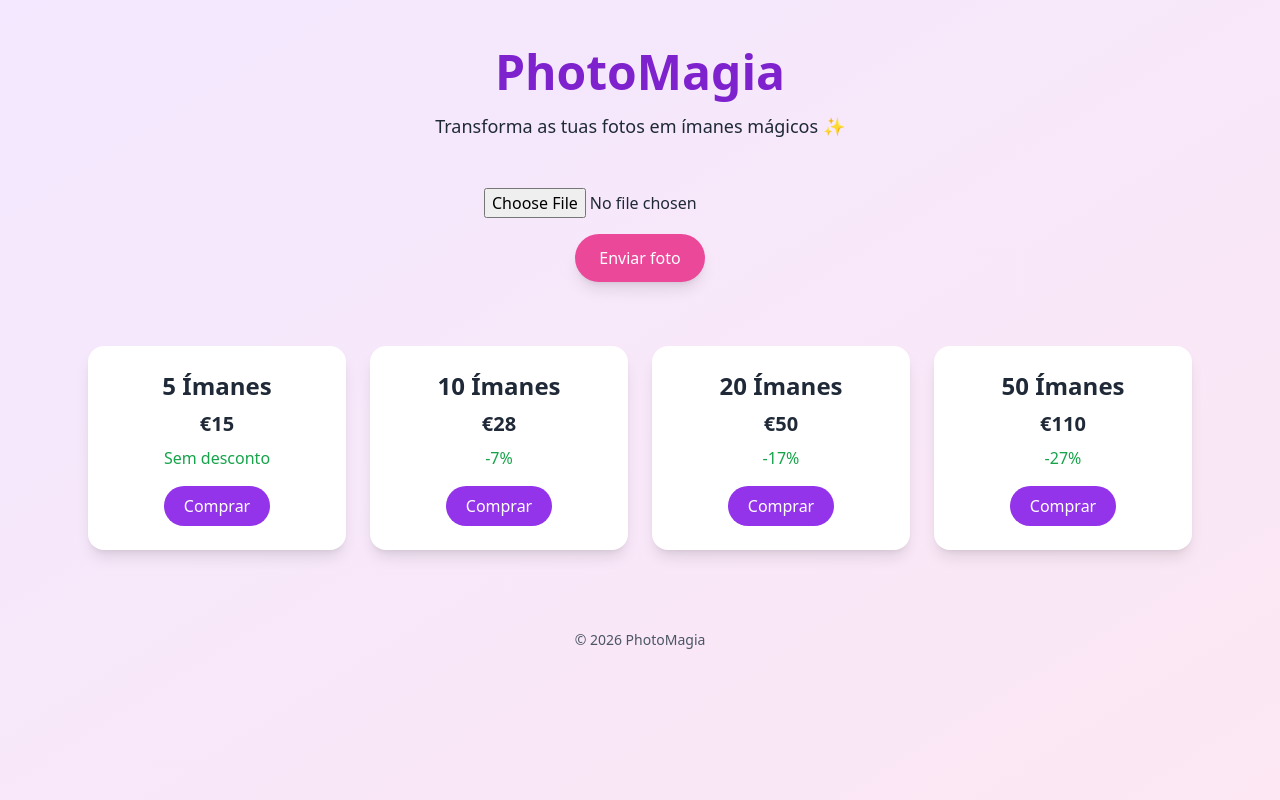
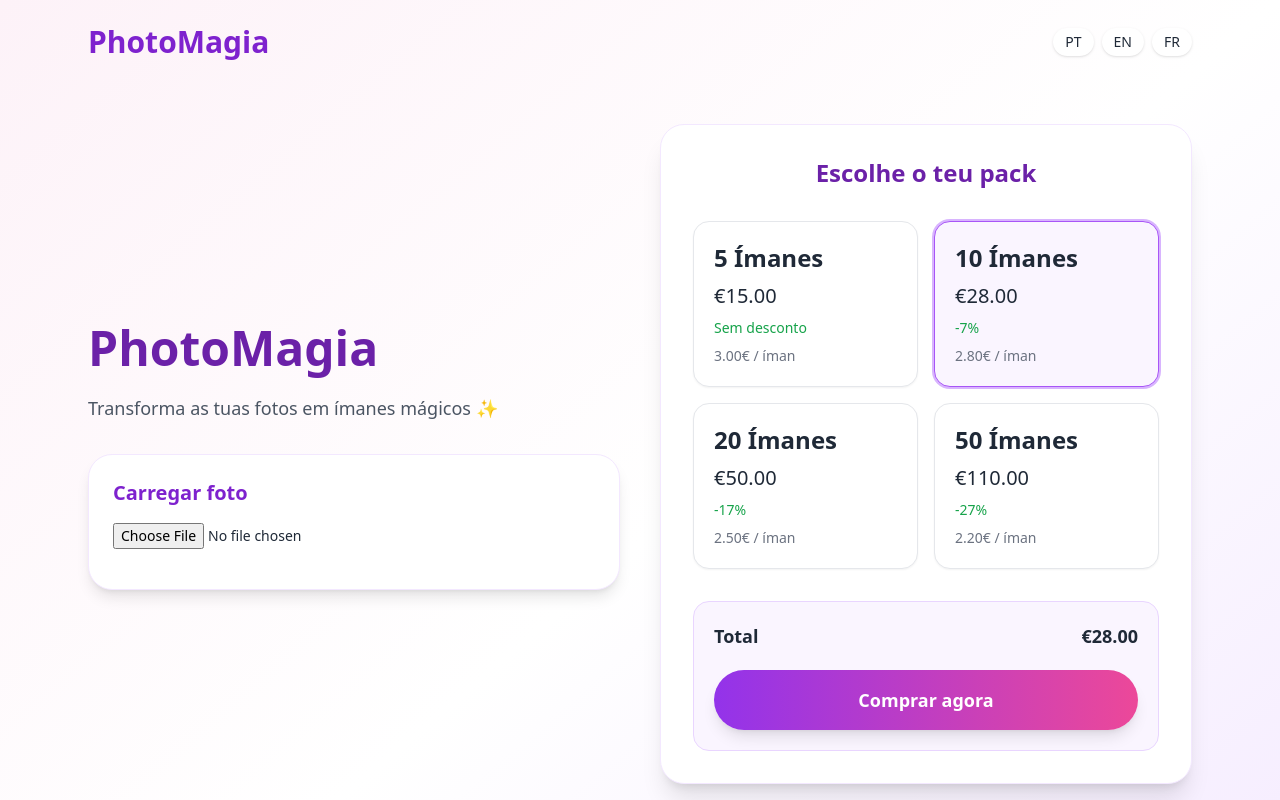
Before and after one commit to vivasara98-gif/photomagia, a React (Vite) app: page / in a window 1280 px wide. Shown: the top 800 px of the page. Built offline with nearby package versions, Linux system fonts and the light colour scheme.

Commit message:
novo layout photomagia

```diff
--- a/src/App.jsx
+++ b/src/App.jsx
@@ -1,70 +1,193 @@
-import { useState } from "react";
+import { useMemo, useState } from "react";
 
 export default function App() {
+  const [language, setLanguage] = useState("pt");
+  const [selectedPack, setSelectedPack] = useState(10);
+  const [file, setFile] = useState(null);
+
   const stripeLink = "https://buy.stripe.com/test_aFa7sMgcIbdsceM7XB0Fi00";
 
-  const packages = [
-    { qty: 5, price: 15, discount: "Sem desconto" },
-    { qty: 10, price: 28, discount: "-7%" },
-    { qty: 20, price: 50, discount: "-17%" },
-    { qty: 50, price: 110, discount: "-27%" }
+  const content = {
+    pt: {
+      title: "PhotoMagia",
+      subtitle: "Transforma as tuas fotos em ímanes mágicos ✨",
+      upload: "Carregar foto",
+      choosePack: "Escolhe o teu pack",
+      buy: "Comprar agora",
+      howItWorks: "Como funciona",
+      step1: "1. Escolhe o pack",
+      step2: "2. Carrega a tua foto",
+      step3: "3. Finaliza a compra",
+      preview: "Pré-visualização",
+      footer: "Ímanes personalizados 5x5cm",
+    },
+    en: {
+      title: "PhotoMagia",
+      subtitle: "Turn your photos into magical magnets ✨",
+      upload: "Upload photo",
+      choosePack: "Choose your pack",
+      buy: "Buy now",
+      howItWorks: "How it works",
+      step1: "1. Choose your pack",
+      step2: "2. Upload your photo",
+      step3: "3. Complete your purchase",
+      preview: "Preview",
+      footer: "Custom 5x5cm magnets",
+    },
+    fr: {
+      title: "PhotoMagia",
+      subtitle: "Transformez vos photos en aimants magiques ✨",
+      upload: "Télécharger une photo",
+      choosePack: "Choisissez votre pack",
+      buy: "Acheter maintenant",
+      howItWorks: "Comment ça marche",
+      step1: "1. Choisissez le pack",
+      step2: "2. Téléchargez votre photo",
+      step3: "3. Finalisez l'achat",
+      preview: "Aperçu",
+      footer: "Aimants personnalisés 5x5cm",
+    },
+  };
+
+  const packs = [
+    { qty: 5, price: 15, unit: "3.00€ / íman", discount: "Sem desconto" },
+    { qty: 10, price: 28, unit: "2.80€ / íman", discount: "-7%" },
+    { qty: 20, price: 50, unit: "2.50€ / íman", discount: "-17%" },
+    { qty: 50, price: 110, unit: "2.20€ / íman", discount: "-27%" },
   ];
+
+  const current = content[language];
+  const previewUrl = useMemo(() => (file ? URL.createObjectURL(file) : null), [file]);
 
   const handlePay = () => {
     window.location.href = stripeLink;
   };
 
+  const handleFileChange = (e) => {
+    const selected = e.target.files?.[0];
+    if (selected) setFile(selected);
+  };
+
   return (
-    <div className="min-h-screen bg-gradient-to-br from-purple-100 to-pink-100 text-gray-800">
+    <div className="min-h-screen bg-gradient-to-br from-pink-50 via-white to-purple-100 text-gray-800">
+      <header className="max-w-6xl mx-auto px-6 py-6 flex justify-between items-center">
+        <div className="text-3xl font-bold text-purple-700">PhotoMagia</div>
+        <div className="space-x-2">
+          <button onClick={() => setLanguage("pt")} className="px-3 py-1 bg-white rounded-full shadow text-sm">
+            PT
+          </button>
+          <button onClick={() => setLanguage("en")} className="px-3 py-1 bg-white rounded-full shadow text-sm">
+            EN
+          </button>
+          <button onClick={() => setLanguage("fr")} className="px-3 py-1 bg-white rounded-full shadow text-sm">
+            FR
+          </button>
+        </div>
+      </header>
 
-      {/* Header */}
-      <div className="text-center py-12">
-        <h1 className="text-5xl font-bold text-purple-700">PhotoMagia</h1>
-        <p className="text-lg mt-4">Transforma as tuas fotos em ímanes mágicos ✨</p>
-      </div>
+      <section className="max-w-6xl mx-auto px-6 py-10 grid lg:grid-cols-2 gap-10 items-center">
+        <div>
+          <h1 className="text-5xl font-bold text-purple-800 leading-tight">
+            {current.title}
+          </h1>
+          <p className="mt-4 text-lg text-gray-600">
+            {current.subtitle}
+          </p>
 
-      {/* Upload */}
-      <div className="text-center mb-16">
-        <input type="file" className="mb-4"/>
-        <br/>
-        <button className="bg-pink-500 text-white px-6 py-3 rounded-full shadow-lg">
-          Enviar foto
-        </button>
-      </div>
-
-      {/* Packages */}
-      <div className="max-w-6xl mx-auto grid md:grid-cols-4 gap-6 px-6 pb-20">
-        {packages.map((pack, index) => (
-          <div key={index} className="bg-white p-6 rounded-2xl shadow-lg text-center">
-
-            <h2 className="text-2xl font-bold mb-2">
-              {pack.qty} Ímanes
+          <div className="mt-8 bg-white rounded-3xl shadow-lg p-6 border border-purple-100">
+            <h2 className="text-xl font-semibold mb-4 text-purple-700">
+              {current.upload}
             </h2>
 
-            <p className="text-xl font-semibold mb-2">
-              €{pack.price}
-            </p>
+            <input
+              type="file"
+              accept="image/*"
+              onChange={handleFileChange}
+              className="block w-full text-sm mb-4"
+            />
 
-            <p className="text-green-600 mb-4">
-              {pack.discount}
-            </p>
+            {previewUrl && (
+              <div>
+                <p className="text-sm text-gray-600 mb-3">{current.preview}</p>
+                <div className="w-40 h-40 rounded-2xl overflow-hidden border border-purple-200 shadow">
+                  <img
+                    src={previewUrl}
+                    alt="preview"
+                    className="w-full h-full object-cover"
+                  />
+                </div>
+              </div>
+            )}
+          </div>
+        </div>
+
+        <div className="bg-white rounded-3xl shadow-xl p-8 border border-purple-100">
+          <h2 className="text-2xl font-bold text-center text-purple-800 mb-8">
+            {current.choosePack}
+          </h2>
+
+          <div className="grid sm:grid-cols-2 gap-4">
+            {packs.map((pack) => {
+              const active = selectedPack === pack.qty;
+              return (
+                <button
+                  key={pack.qty}
+                  onClick={() => setSelectedPack(pack.qty)}
+                  className={`text-left rounded-2xl p-5 border transition shadow-sm ${
+                    active
+                      ? "border-purple-500 ring-2 ring-purple-300 bg-purple-50"
+                      : "border-gray-200 bg-white hover:border-purple-300"
+                  }`}
+                >
+                  <div className="text-2xl font-bold mb-2">{pack.qty} Ímanes</div>
+                  <div className="text-xl mb-2">€{pack.price.toFixed(2)}</div>
+                  <div className="text-green-600 text-sm mb-2">{pack.discount}</div>
+                  <div className="text-gray-500 text-sm">{pack.unit}</div>
+                </button>
+              );
+            })}
+          </div>
+
+          <div className="mt-8 bg-purple-50 rounded-2xl p-5 border border-purple-200">
+            <div className="flex justify-between text-lg font-semibold">
+              <span>Total</span>
+              <span>
+                €
+                {packs.find((p) => p.qty === selectedPack)?.price.toFixed(2)}
+              </span>
+            </div>
 
             <button
               onClick={handlePay}
-              className="bg-purple-600 hover:bg-purple-700 text-white px-5 py-2 rounded-full"
+              className="mt-5 w-full bg-gradient-to-r from-purple-600 to-pink-500 hover:opacity-95 text-white py-4 rounded-full text-lg font-semibold shadow-lg"
             >
-              Comprar
+              {current.buy}
             </button>
+          </div>
+        </div>
+      </section>
 
+      <section className="max-w-6xl mx-auto px-6 pb-16">
+        <h3 className="text-2xl font-bold text-center text-purple-800 mb-8">
+          {current.howItWorks}
+        </h3>
+
+        <div className="grid md:grid-cols-3 gap-4">
+          <div className="bg-white rounded-2xl shadow p-6 text-center">
+            <div className="text-lg font-semibold">{current.step1}</div>
           </div>
-        ))}
-      </div>
+          <div className="bg-white rounded-2xl shadow p-6 text-center">
+            <div className="text-lg font-semibold">{current.step2}</div>
+          </div>
+          <div className="bg-white rounded-2xl shadow p-6 text-center">
+            <div className="text-lg font-semibold">{current.step3}</div>
+          </div>
+        </div>
+      </section>
 
-      {/* Footer */}
-      <div className="text-center text-sm pb-10 text-gray-600">
-        © {new Date().getFullYear()} PhotoMagia
-      </div>
-
+      <footer className="text-center text-sm text-gray-500 pb-10">
+        © {new Date().getFullYear()} PhotoMagia — {current.footer}
+      </footer>
     </div>
   );
 }
```
